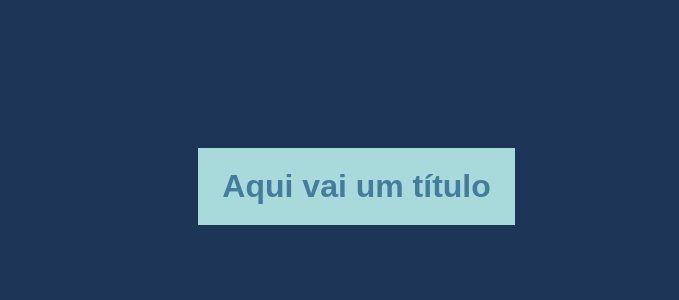
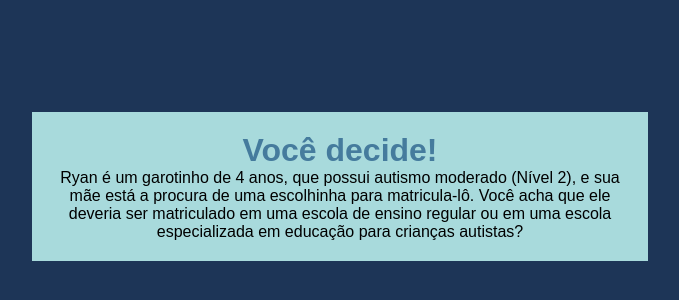
Before and after one commit to Poltket/3B-VoceDecide-2024, a plain HTML site: page index.html in a window 1280 px wide. Shown: the part 214-514 px from the top of the page, without its empty margins (288-967 px from the left). Drawn offline with Linux system fonts and the light colour scheme; a web font is replaced by a local one.

Commit message:
Aula 31/07

```diff
--- a/index.html
+++ b/index.html
@@ -12,7 +12,7 @@
 <body>
     <main>
         <div class="caixa-principal">
-            <h1 class="titulo">Aqui vai um título</h1>
+            <h1 class="titulo">Você decide!</h1>
             <div class="caixa-perguntas"></div>
             <div class="caixa-alternativas"></div>
             <div class="caixa-resultado">
--- a/main.js
+++ b/main.js
@@ -7,52 +7,82 @@ const perguntas = [
     {
         enunciado: "Ryan é um garotinho de 4 anos, que possui autismo moderado (Nível 2), e sua mãe está a procura de uma escolhinha para matricula-lô. Você acha que ele deveria ser matriculado em uma escola de ensino regular ou em uma escola especializada em educação para crianças autistas?",
         alternativa: [
-            "Ryan deve ser matriculado em uma escola especializada em educação para crianças que possuem autismo, para que suas necesidades sejam atendidas corretamente.",
-            "Ryan deve ser matriculado em uma escola de ensino regular, pois ele é uma criança como qualquer outra."
+            {
+            texto:"Ryan deve ser matriculado em uma escola especializada em educação para crianças que possuem autismo, para que suas necesidades sejam atendidas corretamente.",
+            afirmacao:""
+            },
+            {
+            texto:"Ryan deve ser matriculado em uma escola de ensino regular, pois ele é uma criança como qualquer outra.",
+            afirmacao:""
+            }
         ]
     },
     {
         enunciado: "Ryan completou 12 anos e sua mãe percebeu que ele tinha uma boa audição e gostava de escutar música, decidiu colocá-lo em uma escola de música, que instrumento Ryan deveria tocar?",
         alternativa: [
-            "Flauta, pois é o instrumento favorito de Ryan, mas ele tem bastante dificuldade para tocar.",
-            "Piano, pois ele tem facilidade em tocar, porém não é seu intrumento favorito."
+            {
+            texto:"Flauta, pois é o instrumento favorito de Ryan, mas ele tem bastante dificuldade para tocar.",
+            afirmacao:""
+            },
+            {
+            texto:"Piano, pois ele tem facilidade em tocar, porém não é seu intrumento favorito.",
+            afirmacao:""
+            }
         ]
     },
     {
         enunciado: "Com 19 anos, Ryan conheceu Isadora, uma garota muito bondoza que cuidava de crianças autistas, Ryan queria chamâ-la para sair, mas seus amigos disseram que não uma boa ideia, o que Ryan deve fazer?",
         alternativa: [
-            "Alternativa 01",
-            "Alternativa 02"
+                {
+                texto:"A3",
+                afirmacao:""
+                },
+                {
+                texto:"A3",
+                afirmacao:""
+                }
         ]
     },
     {
         enunciado: "Pergunta 04",
         alternativa: [
-            "Alternativa 01",
-            "Alternativa 02"
+                {
+                texto:"A4",
+                afirmacao:""
+                },
+                {
+                texto:"A4",
+                afirmacao:""
+                }
         ]
     },
     {
         enunciado: "Pergunta 05",
         alternativa: [
-            "Alternativa 01",
-            "Alternativa 02"
+                {
+                texto:"A5",
+                afirmacao:""
+                },
+                {
+                texto:"A5",
+                afirmacao:""
+                }
         ]
     },
 ]
 
 let atual = 0;
 let perguntaAtual;
-let historiaFinal = "";
+let historiaFinal = " ";
 
-function mostraPergunta(){
+function mostrarPerguntas(){
     if(atual >= perguntas.length){
         mostraResultado();
         return;
     }
     perguntaAtual = perguntas[atual];
     caixaPerguntas.textContent = perguntaAtual.enunciado;
-    caixaAlternativas.textContent = "";
+    caixaAlternativas.textContent = " ";
     mostraAlternativas();
 }
 
@@ -66,15 +96,17 @@ function mostraAlternativas(){
 
 }
 
-function respostaSelecionada(opcaoselecionada){
+function respostaSelecionada(opcaoSelecionada){
     const afirmacoes = opcaoSelecionada.afirmacao;
-    historiaFinal += afirmacoes + "";
+    historiaFinal += afirmacoes + " ";
     atual++;
-    mostraPergunta();
+    mostrarPerguntas();
 }
 
 function mostraResultado (){
-    caixaPerguntas.textContent = "Aqui vai um texto"
+    caixaPerguntas.textContent = "Início do texto"
     textoResultado.textContent = historiaFinal;
-    caixaAlternativas.textContent = "";
+    caixaAlternativas.textContent = " ";
 }
+
+mostrarPerguntas();
--- a/style.css
+++ b/style.css
@@ -7,7 +7,7 @@
 
 :root{
 
---branco: #f1faeeff;
+--branco: rgb(0, 0, 0);
 --azul-claro: #a8dadcff;
 --azul: #457b9dff;
 --marinho: #1d3557ff;
```
